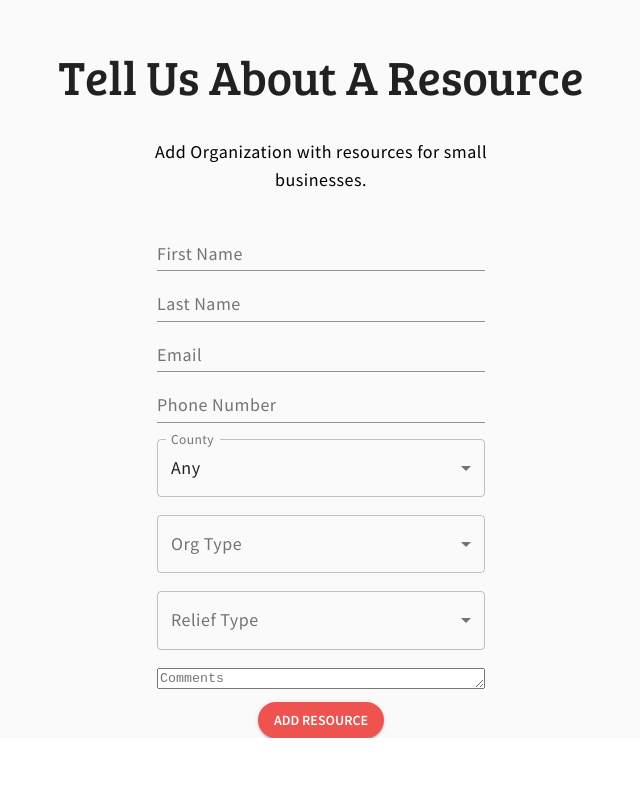
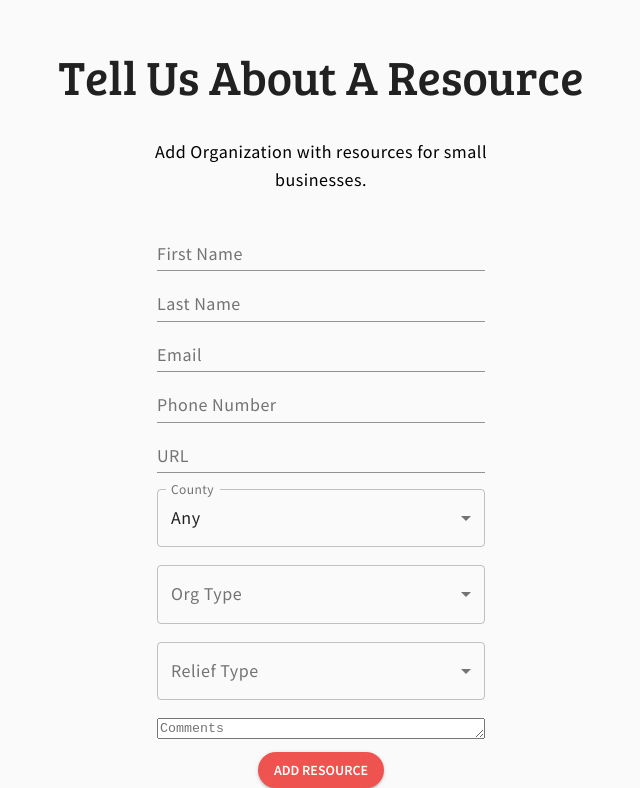
Before and after one commit to sfbrigade/datasci-bay-area-relief-frontend, a React (Create React App) app: page /add in a window 1280 px wide. Shown: the part 155-943 px from the top of the page, without its empty margins (319-959 px from the left). Before the commit the page ends 893 px from the top, so only its background shows below. Built offline with nearby package versions, Linux system fonts and the light colour scheme; no server answers.

Commit message:
Adding url and a more sane return on button press

```diff
--- a/src/components/addResources/AddResourceForm.tsx
+++ b/src/components/addResources/AddResourceForm.tsx
@@ -80,6 +80,7 @@ export const AddResourceForm = () => {
   const [orgType, setOrgType] = useState<OrgType>();
   const [reliefType, setReliefType] = useState<ReliefType>();
   const [comments, setComments] = useState("");
+  const [url, setUrl] = useState("");
 
   return (
     <AddResourceFormContainer>
@@ -135,6 +136,18 @@ export const AddResourceForm = () => {
             inputProps={{
               name: "phoneNumber",
               id: "phoneNumber-select"
+            }}
+          />
+        </FormControl>
+        <FormControl variant="outlined">
+          <StyledTextField
+            id="URL"
+            label="URL"
+            value={url}
+            onChange={(event) => setUrl(event.target.value)}
+            inputProps={{
+              name: "url",
+              id: "url-select"
             }}
           />
         </FormControl>
@@ -214,7 +227,20 @@ export const AddResourceForm = () => {
       <AddResourceButton
         variant="contained"
         color="primary"
-        onClick={() => console.log("hello")}
+        onClick={() => {
+          const resource = {
+            firstName,
+            lastName,
+            email,
+            phoneNumber,
+            url,
+            county,
+            reliefType,
+            orgType,
+            comments
+          };
+          console.log({resource});
+        }}
       >
         Add Resource
       </AddResourceButton>
```
Also changed, not shown: 1 other file (tests, documents, lock files or other folders).
